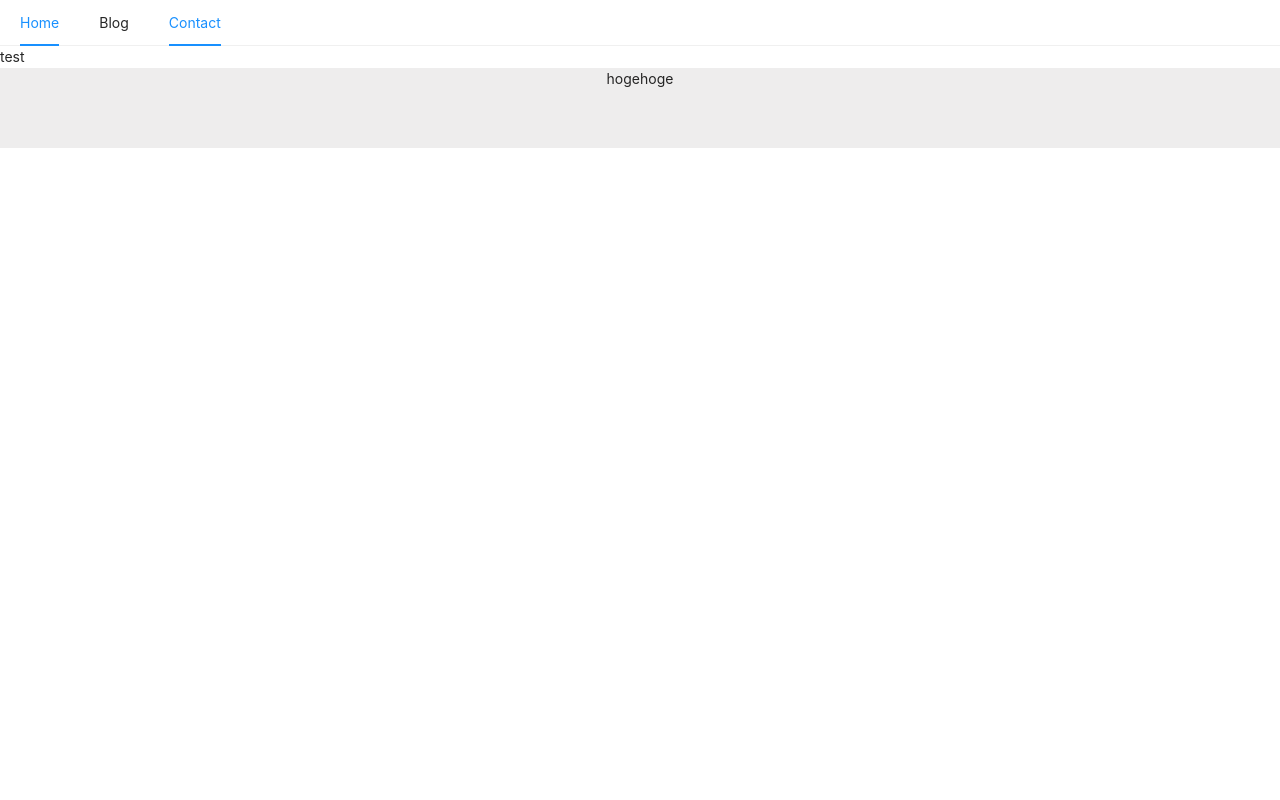
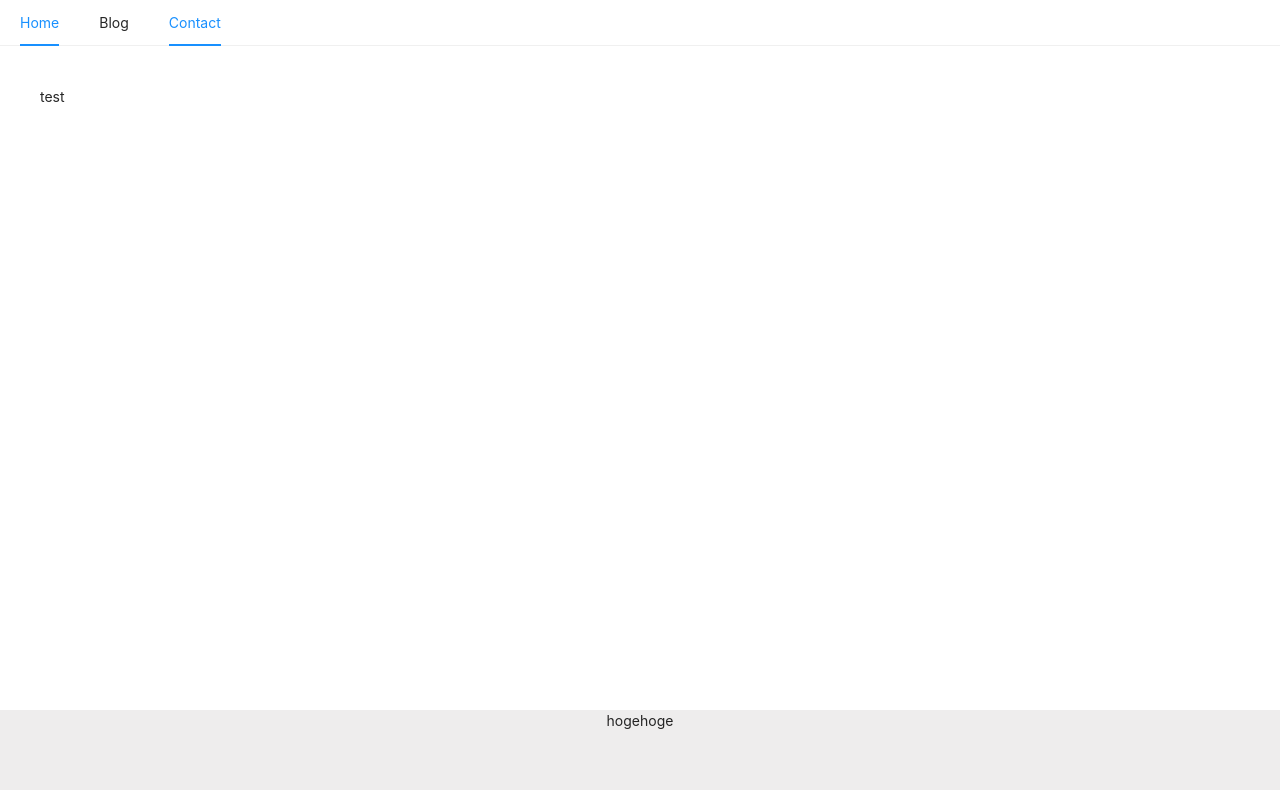
Before and after one commit to yuto-tomita/nextjs-personal-blog, a Next.js app: page /contact in a window 1280 px wide. Built offline with nearby package versions, Linux system fonts and the light colour scheme.

Commit message:
ページ一番下部にFooterが表示されるように修正

```diff
--- a/components/ui/Container/Container.module.css
+++ b/components/ui/Container/Container.module.css
@@ -1,3 +1,6 @@
 .container {
 	padding: 2.5rem;
+	display: flex;
+	flex-direction: column;
+	min-height: 83vh;
 }
--- a/pages/contact.tsx
+++ b/pages/contact.tsx
@@ -1,5 +1,14 @@
 import type { NextPage } from 'next'
+import { Container } from '@components/ui'
 
-const Contact: NextPage = () => <div>test</div>
+const Contact: NextPage = () => {
+	return (
+		<Container>
+			<div>
+				test
+			</div>
+		</Container>
+	)
+}
 
 export default Contact
```
